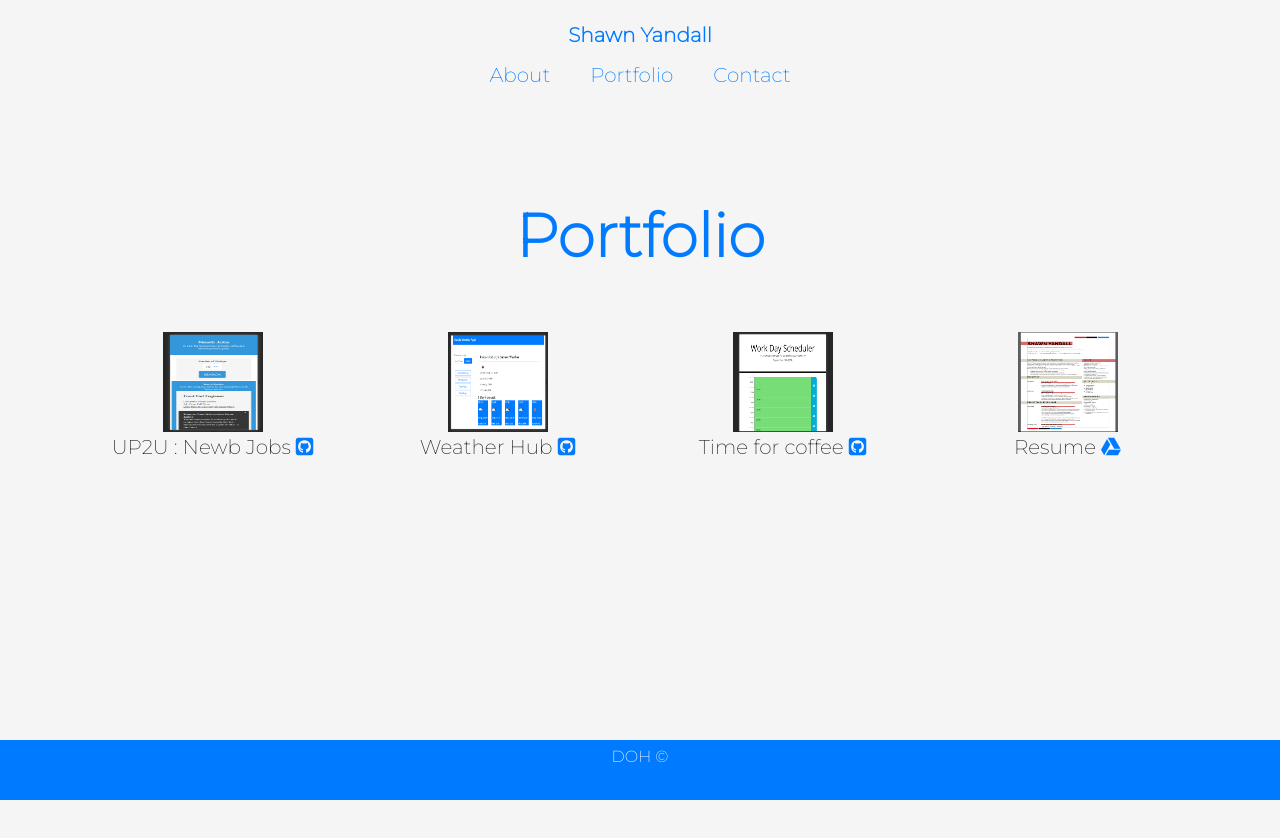
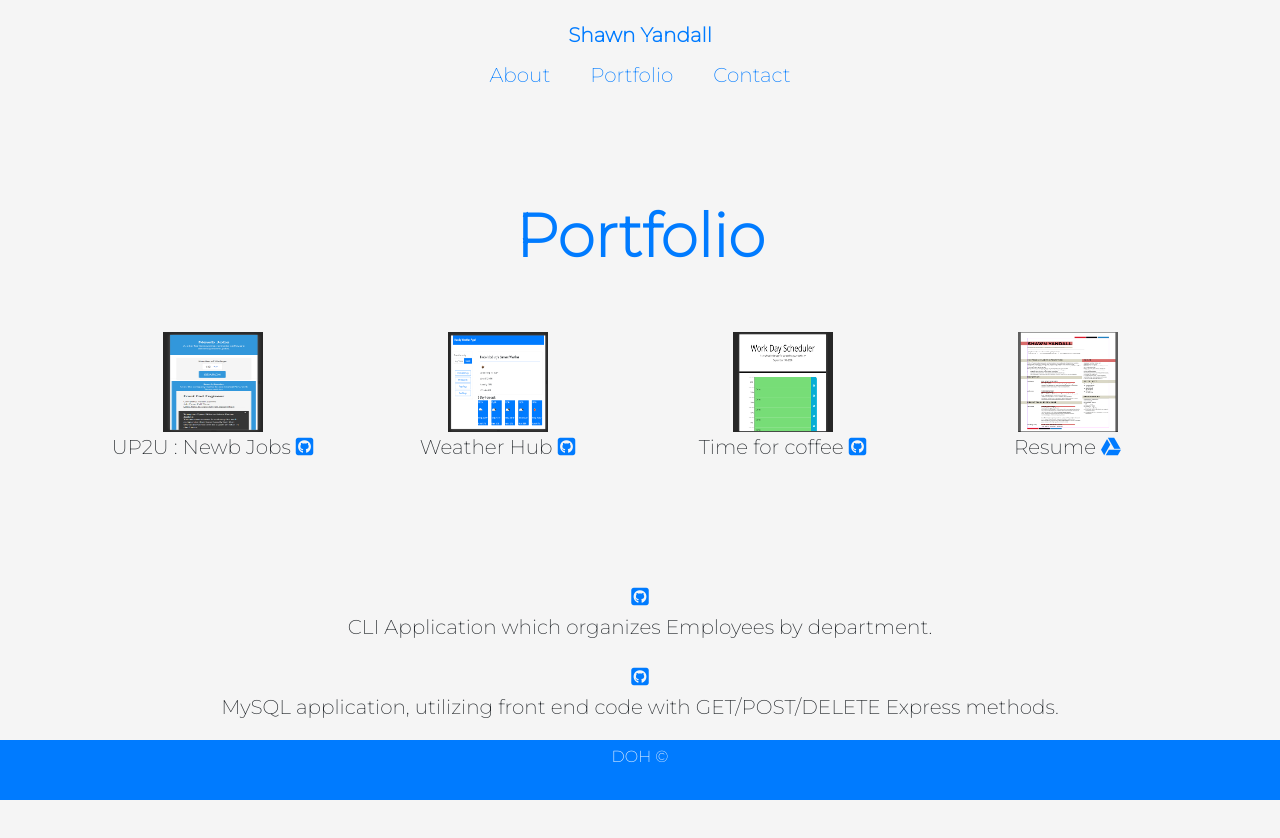
Before and after one commit to dohmr/Entry_Level, a plain HTML site: page portfolio.html in a window 1280 px wide. Before the commit the page ends 800 px from the top, so only its background shows below. Drawn offline with nearby package versions, Linux system fonts and the light colour scheme.

Commit message:
added projects

```diff
--- a/portfolio.html
+++ b/portfolio.html
@@ -22,17 +22,19 @@
         <!-- <h3 class="masthead-brand">Shawn</h3> -->
         <a class="p-3 mb-2 bg-none text-primary" id="myName" href="mailto:theshawns0n@gmail.com">Shawn Yandall</a>
         <nav class="nav nav-masthead justify-content-center">
-
-
           <a class="nav-link" href="index.html">About</a>
-
           <a class="nav-link active" href="portfolio.html">Portfolio</a>
-
           <a class="nav-link" href="contact.html">Contact</a>
-
         </nav>
       </div>
     </header>
+
+
+
+
+
+
+
     <main class="inner main container-sm">
       <!-- ADD A CAROUSEL INSTEAD? -->
       <h1 class="main-heading">Portfolio</h1>
@@ -43,9 +45,6 @@
               alt="Job Search App"></a>
           <br><span>UP2U : Newb Jobs</span>
           <a href="https://github.com/dohmr/up2U" class="link"><i class="fab fa-github-square"></i></a>
-
-
-
         </div>
 
         <div class="col-3" style="margin: 1em auto;">
@@ -55,7 +54,7 @@
           <a href="https://github.com/dohmr/weatherHub" class="link"><i class="fab fa-github-square"></i></a>
         </div>
         <!-- </div>
-      <div class="row"> -->
+          <div class="row"> -->
 
         <div class="col-3" style="margin: 1em auto;">
           <a href="https://dohmr.github.io/properPreperation/" class="link"><img src="Portfolio\schedule.png"
@@ -63,6 +62,7 @@
           <br><span>Time for coffee</span>
           <a href="https://github.com/dohmr/properPreperation" class="link"><i class="fab fa-github-square"></i></a>
         </div>
+
         <div class="col-3" style="margin: 1em auto;">
           <a href="https://drive.google.com/file/d/1VxzkTM96cONJMO-AxH3y5unzscrNKA8r/view?usp=sharing" class="link"><img
               src="Portfolio\resume.png" class="img-fluid" alt="Work placement"></a>
@@ -70,11 +70,25 @@
           <a href="https://drive.google.com/file/d/1VxzkTM96cONJMO-AxH3y5unzscrNKA8r/view?usp=sharing" class="link"><i
               class="fab fa-google-drive"></i></a>
         </div>
+    </main>
+    <div class="cli list">
+      <a href="https://github.com/dohmr/dataDepart" class="link"><i
+          class="fab fa-github-square"></i></a>
+      <p>CLI Application which organizes Employees by department.</p>
+      <a href="https://github.com/dohmr/burger" class="link"><i
+          class="fab fa-github-square"></i></a>
+      <p>MySQL application, utilizing front end code with GET/POST/DELETE Express methods.</p>
+      <a href="https://github.com/dohmr/rosterRoundUp" class="link"><i
+          class="fab fa-github-square"></i></a>
+      <p>CLI Application which renders HTML through client input via Inquirer.js.</p>
+    </div>
 
-    </main>
+  </div>
+  </div>
 
 
-  </div>
+
+
   <footer class="footer text-center">
     <div class="container">
       <small>DOH © </small>
```
Also changed, not shown: index.html (+1 -1 lines).
